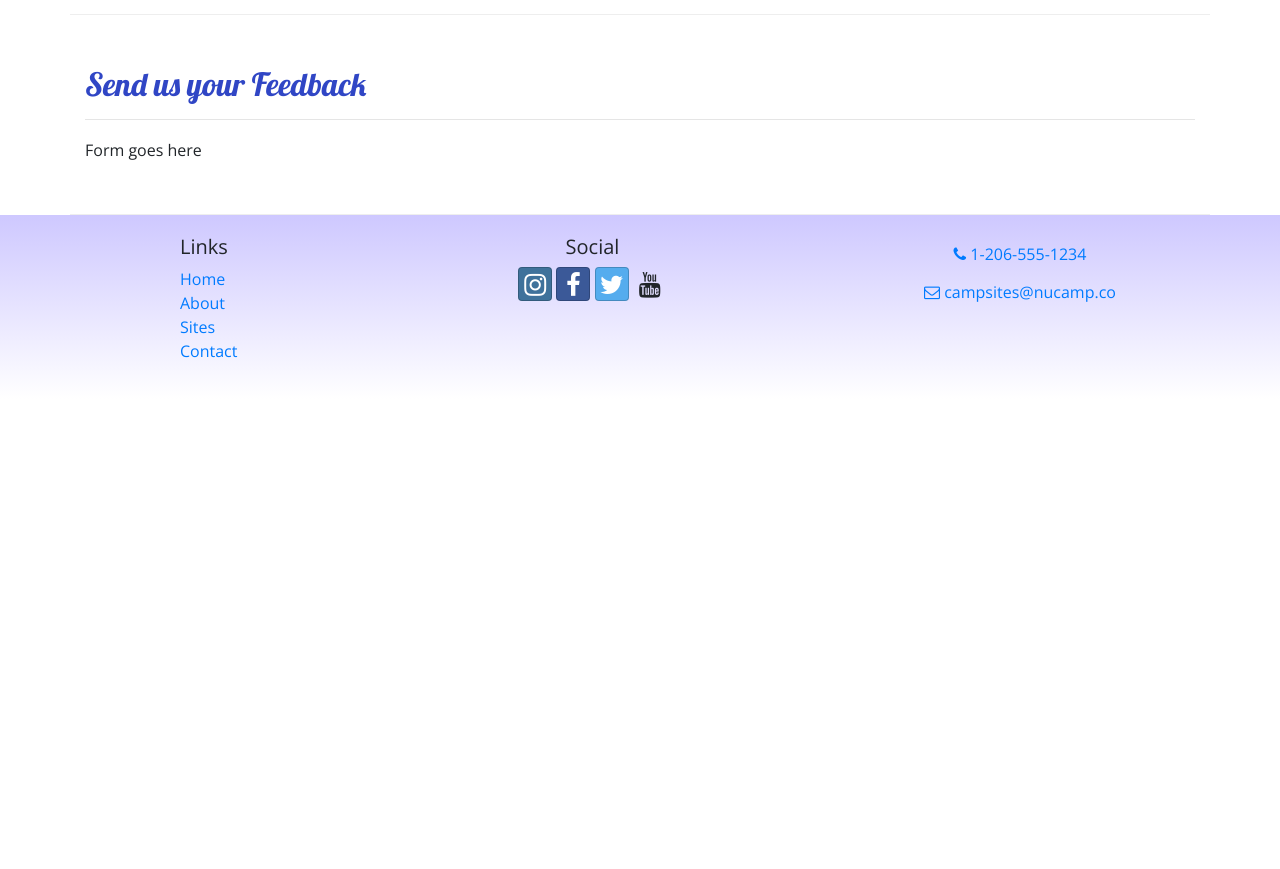
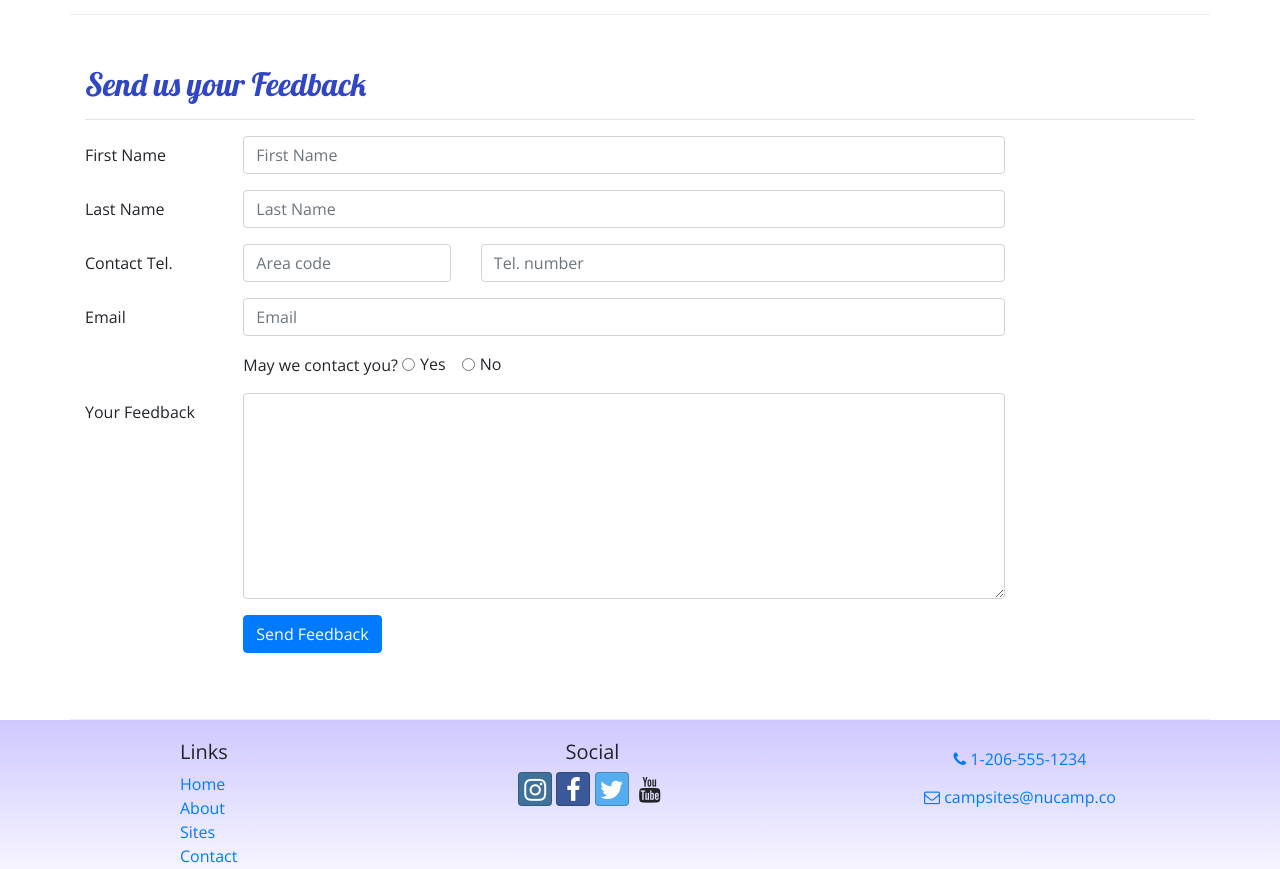
Before and after one commit to mats000111/bootstrap_basic, a website: page contactus.html in a window 1280 px wide. Shown: the part 560-1429 px from the top of the page. Before the commit the page ends 959 px from the top, so only its background shows below. Drawn offline with nearby package versions, Linux system fonts and the light colour scheme.

Commit message:
add form to contactus.html

```diff
--- a/contactus.html
+++ b/contactus.html
@@ -80,7 +80,57 @@
                 <hr />
             </div>
             <div class="col-md-10">
-                Form goes here
+                <form>
+                    <div class="form-group row">
+                        <label for="firstName" class="col-md-2 col-form-label">First Name</label>
+                        <div class="col-md-10">
+                            <input type="text" class="form-control" id="firstName" name="firstName" placeholder="First Name" />
+                        </div>
+                    </div>
+                    <div class="form-group row">
+                        <label for="lastName" class="col-md-2 col-form-label">Last Name</label>
+                        <div class="col-md-10">
+                            <input type="text" class="form-control" id="lastName" name="lastName" placeholder="Last Name" />
+                        </div>
+                    </div>
+                    <div class="form-group row">
+                        <label for="areaCode" class="col-md-2 col-form-label">Contact Tel.</label>
+                        <div class="col-5 col-md-3">
+                            <input type="tel" class="form-control" id="areaCode" name="areaCode" placeholder="Area code" />
+                        </div>
+                        <div class="col-7">
+                            <input type="tel" class="form-control" name="telNum" placeholder="Tel. number" />
+                        </div>
+                    </div>
+                    <div class="form-group row">
+                        <label for="email" class="col-2 col-form-label">Email</label>
+                        <div class="col-md-10">
+                            <input type="email" class="form-control" id="email" name="email" placeholder="Email" />
+                        </div>
+                    </div>
+                    <div class="form-group row">
+                        <div class="col offset-md-2">
+                            May we contact you?
+                            <div class="form-check form-check-inline">
+                                <input type="radio" class="form-check-input" id="contactYes" name="contactRadios" value="yes" /> <label for="contactYes" class="form-check-label">Yes</label>
+                            </div>
+                            <div class="form-check form-check-inline">
+                                <input type="radio" class="form-check-input" id="contactNo" name="contactRadios" value="no" /> <label for="contactNo" class="form-check-label">No</label>
+                            </div>
+                        </div>
+                    </div>
+                    <div class="form-group row">
+                        <label for="feedback" class="col-md-2 col-form-label">Your Feedback</label>
+                        <div class="col-md-10">
+                            <textarea id="feedback" class="form-control" name="feedback" rows="8"></textarea>
+                        </div>
+                    </div>
+                    <div class="form-group row">
+                        <div class="offset-md-2 col-md-10">
+                            <button type="submit" class="btn btn-primary">Send Feedback</button>
+                        </div>
+                    </div>
+                </form>
             </div>
        </div>
 
```
